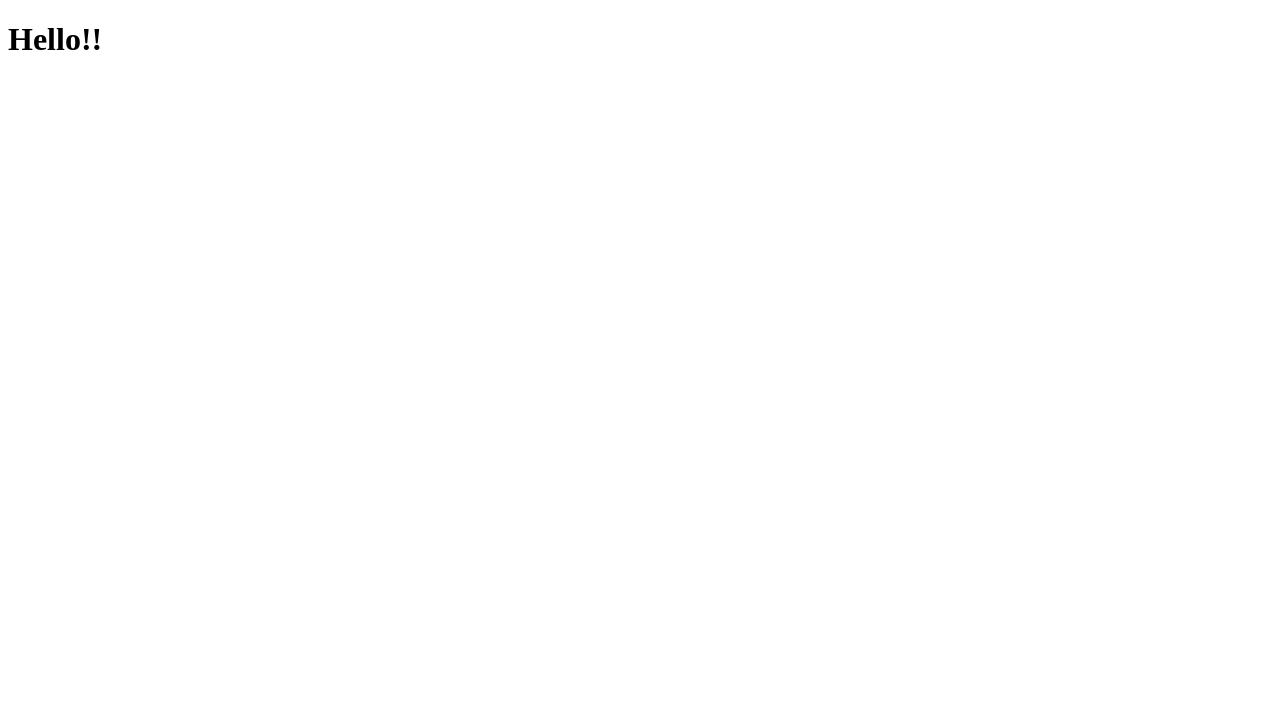
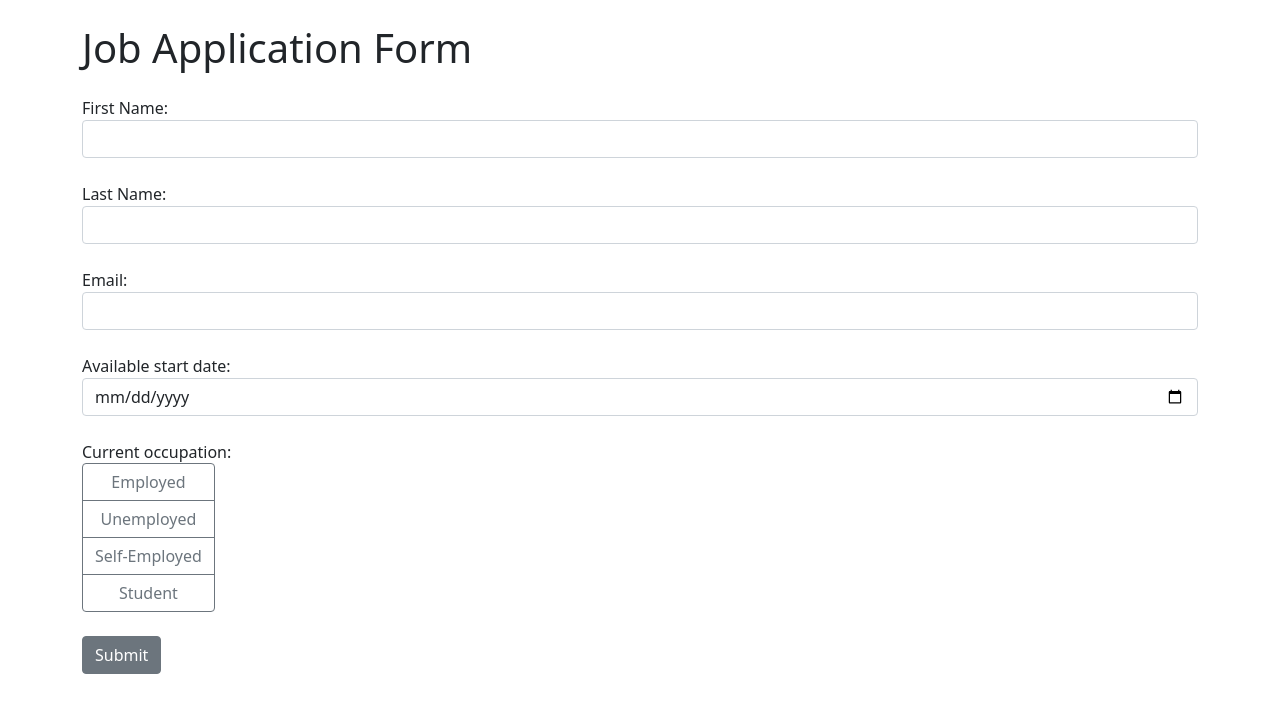
Before and after one commit to leesheldon/App_17_Job_App_Django_Python, a Django app: page / in a window 1280 px wide. Before the commit the part shown is almost empty. Shown: the top 713 px of the page. Run offline with Django 5.2, Linux system fonts and the light colour scheme.

Commit message:
Day 53: Code the HTML of the Application form.

```diff
--- a/job_application/templates/index.html
+++ b/job_application/templates/index.html
@@ -1,10 +1,60 @@
 <!DOCTYPE html>
 <html lang="en">
-<head>
-    <meta charset="UTF-8">
-    <title>Title</title>
-</head>
-<body>
-    <h1>Hello!!</h1>
-</body>
+    <head>
+        <meta charset="UTF-8">
+        <meta name="viewport" content="width=device-width, initial-scale=1, shrink-to-fit=no">
+        <link rel="stylesheet" href="https://cdn.jsdelivr.net/npm/bootstrap@5.1.3/dist/css/bootstrap.min.css">
+        <title>Job Application Form</title>
+    </head>
+    <body>
+        <div class="container">
+            <h1 class="mt-4 mb-4">Job Application Form</h1>
+            <form method="post">
+                {% csrf_token %}
+                <div class="form-group mb-4">
+                    <label for="first_name">First Name:</label>
+                    <input class="form-control" type="text" id="first_name" name="first_name" required>
+                </div>
+                <div class="form-group mb-4">
+                    <label for="last_name">Last Name:</label>
+                    <input class="form-control" type="text" id="last_name" name="last_name" required>
+                </div>
+                <div class="form-group mb-4">
+                    <label for="email">Email:</label>
+                    <input class="form-control" type="email" id="email" name="email" required>
+                </div>
+                <div class="form-group mb-4">
+                    <label for="start_date">Available start date:</label>
+                    <input class="form-control" type="date" id="start_date" name="start_date" required>
+                </div>
+                <div class="form-group mb-4">
+                    <label>Current occupation: </label>
+                    <br>
+                    <div id="occupation" class="btn-group-vertical">
+                        <input class="btn-check form-control" type="radio" id="employed" name="occupation" value="employed" required>
+                        <label class="btn btn-outline-secondary" for="employed">Employed</label>
+
+                        <input class="btn-check form-control" type="radio" id="unemployed" name="occupation" value="unemployed" required>
+                        <label class="btn btn-outline-secondary" for="unemployed">Unemployed</label>
+
+                        <input class="btn-check form-control" type="radio" id="self_employed" name="occupation" value="self_employed" required>
+                        <label class="btn btn-outline-secondary" for="self_employed">Self-Employed</label>
+
+                        <input class="btn-check form-control" type="radio" id="student" name="occupation" value="student" required>
+                        <label class="btn btn-outline-secondary" for="student">Student</label>
+                    </div>
+                </div>
+                <button class="btn btn-secondary mb-4" type="submit">Submit</button>
+                {% if messages %}
+                    {% for category, message in messages %}
+                        <div class="alert alert-{{ category }}">
+                                {{ message }}
+                        </div>
+                    {% endfor %}
+                {% endif %}
+            </form>
+        </div>
+        <script src="https://code.jquery.com/jquery-3.6.0.min.js"></script>
+        <script src="https://cdn.jsdelivr.net/npm/bootstrap@5.1.3/dist/js/bootstrap.min.js"></script>
+    </body>
 </html>
```
